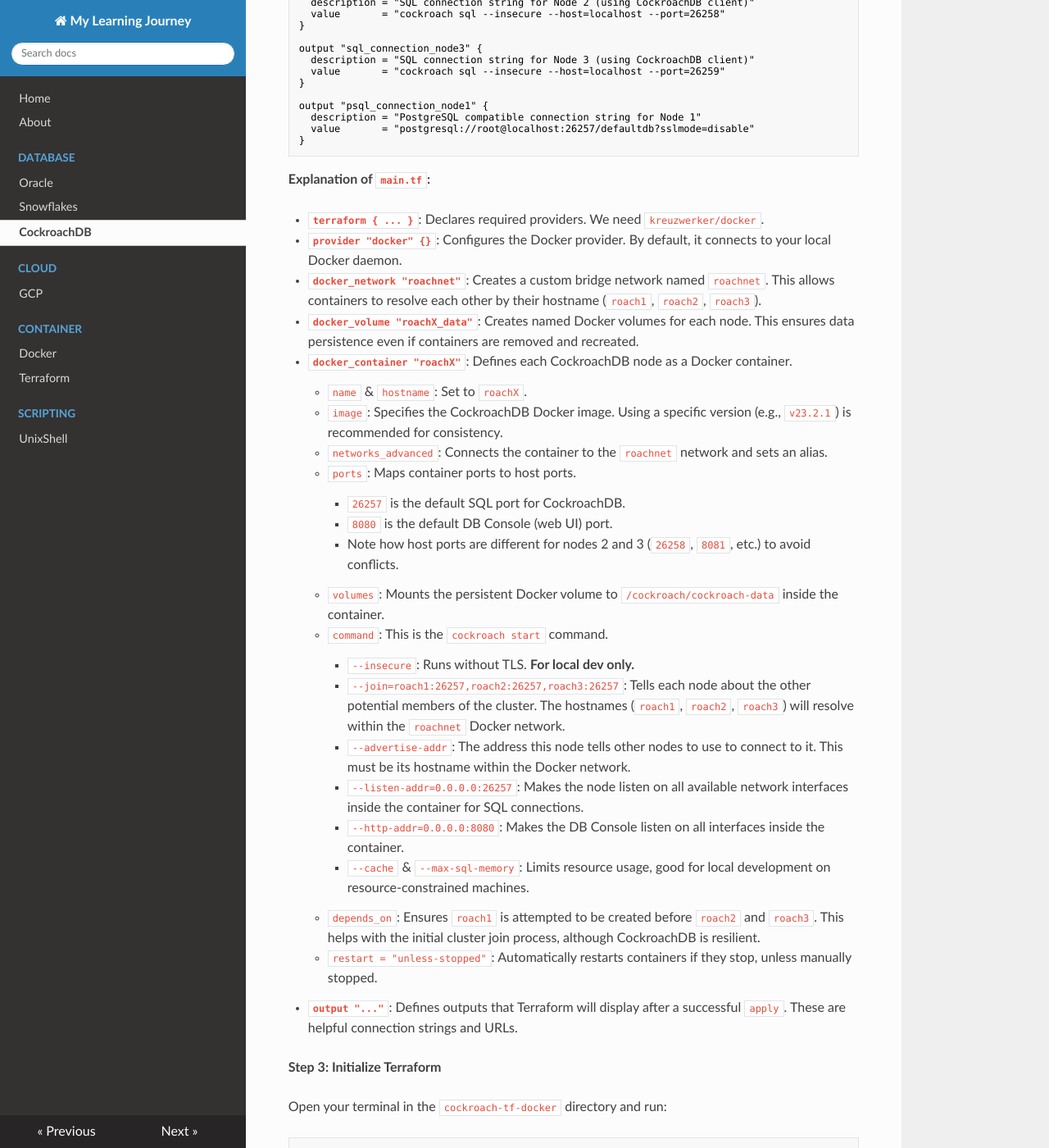
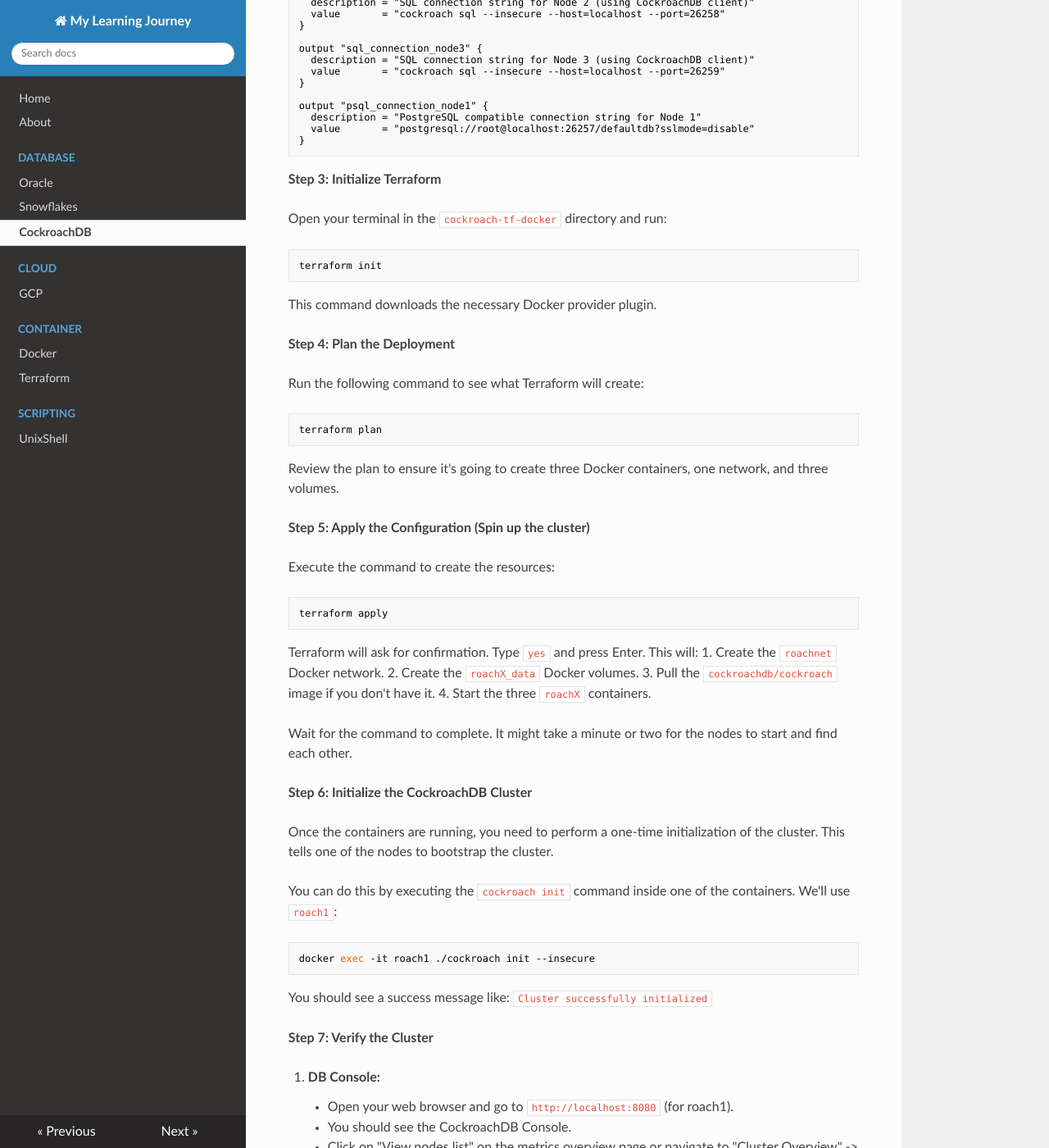
Before and after one commit to rainu1729/mylearnings, an MkDocs documentation site: the page built from docs/Database/cockroachdb.md, in a window 1280 px wide and 1400 px high, scrolled down 3220 px. Shown: the whole window at 82% size. Built offline with MkDocs 1.6.1, drawn with Linux system fonts in a browser that asks for light colours; nearby versions of some CDN libraries; some of the changed text lies outside the part shown.

Commit message:
Updated documentation

````diff
--- a/docs/Database/cockroachdb.md
+++ b/docs/Database/cockroachdb.md
@@ -212,32 +212,6 @@
 }
 ```
 
-**Explanation of `main.tf`:**
-
-*   **`terraform { ... }`**: Declares required providers. We need `kreuzwerker/docker`.
-*   **`provider "docker" {}`**: Configures the Docker provider. By default, it connects to your local Docker daemon.
-*   **`docker_network "roachnet"`**: Creates a custom bridge network named `roachnet`. This allows containers to resolve each other by their hostname (`roach1`, `roach2`, `roach3`).
-*   **`docker_volume "roachX_data"`**: Creates named Docker volumes for each node. This ensures data persistence even if containers are removed and recreated.
-*   **`docker_container "roachX"`**: Defines each CockroachDB node as a Docker container.
-    *   `name` & `hostname`: Set to `roachX`.
-    *   `image`: Specifies the CockroachDB Docker image. Using a specific version (e.g., `v23.2.1`) is recommended for consistency.
-    *   `networks_advanced`: Connects the container to the `roachnet` network and sets an alias.
-    *   `ports`: Maps container ports to host ports.
-        *   `26257` is the default SQL port for CockroachDB.
-        *   `8080` is the default DB Console (web UI) port.
-        *   Note how host ports are different for nodes 2 and 3 (`26258`, `8081`, etc.) to avoid conflicts.
-    *   `volumes`: Mounts the persistent Docker volume to `/cockroach/cockroach-data` inside the container.
-    *   `command`: This is the `cockroach start` command.
-        *   `--insecure`: Runs without TLS. **For local dev only.**
-        *   `--join=roach1:26257,roach2:26257,roach3:26257`: Tells each node about the other potential members of the cluster. The hostnames (`roach1`, `roach2`, `roach3`) will resolve within the `roachnet` Docker network.
-        *   `--advertise-addr`: The address this node tells other nodes to use to connect to it. This must be its hostname within the Docker network.
-        *   `--listen-addr=0.0.0.0:26257`: Makes the node listen on all available network interfaces inside the container for SQL connections.
-        *   `--http-addr=0.0.0.0:8080`: Makes the DB Console listen on all interfaces inside the container.
-        *   `--cache` & `--max-sql-memory`: Limits resource usage, good for local development on resource-constrained machines.
-    *   `depends_on`: Ensures `roach1` is attempted to be created before `roach2` and `roach3`. This helps with the initial cluster join process, although CockroachDB is resilient.
-    *   `restart = "unless-stopped"`: Automatically restarts containers if they stop, unless manually stopped.
-*   **`output "..."`**: Defines outputs that Terraform will display after a successful `apply`. These are helpful connection strings and URLs.
-
 **Step 3: Initialize Terraform**
 
 Open your terminal in the `cockroach-tf-docker` directory and run:
@@ -316,18 +290,6 @@
     SHOW RANGES FROM TABLE users; -- See data distribution
     \q
     ```
-
-3.  **SQL Client (using Docker):**
-    If you don't have the client installed locally, you can use the client from a Docker container, connecting to the host network (or the `roachnet` network):
-    ```bash
-    docker run -it --rm --network host cockroachdb/cockroach:v23.2.1 sql --insecure --host=localhost --port=26257
-    ```
-    Or, to connect to the `roachnet` (this is slightly more complex if you're not used to it, but demonstrates inter-container communication):
-    ```bash
-    docker run -it --rm --network cockroach-tf-docker_roachnet cockroachdb/cockroach:v23.2.1 sql --insecure --host=roach1 --port=26257
-    ```
-    (Note: The network name might be `cockroach-tf-docker_roachnet` if your directory is `cockroach-tf-docker`. Check `docker network ls`). The `terraform output` will give you the direct `localhost` connection strings which are easier.
-
 **Step 8: Manage and Clean Up**
 
 *   **View running containers:** `docker ps`
````
